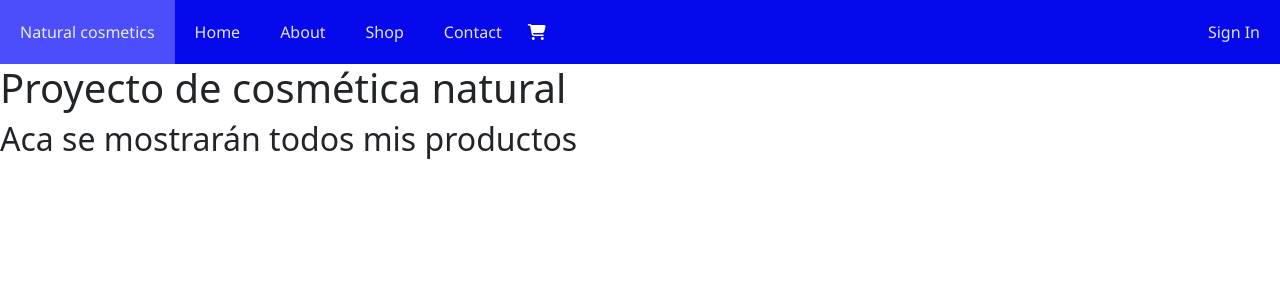
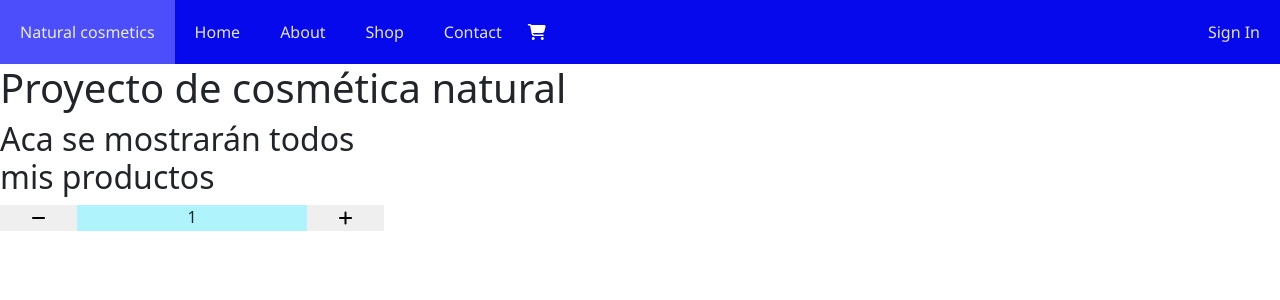
Before and after one commit to lucianop3196/natural-cosmetics, a React (Create React App) app: page / in a window 1280 px wide. Shown: the top 300 px of the page. Built offline with nearby package versions, Linux system fonts and the light colour scheme.

Commit message:
Se generó el componente ItemCount

```diff
--- /dev/null
+++ b/src/components/ItemCount.jsx
@@ -0,0 +1,14 @@
+import React from "react";
+import "../styles/ItemCount.css"
+
+function ItemCount({props}) {
+  return (
+    <div className="itemCount">
+      <button className="counter"><i className="fas fa-minus"></i></button>
+      <span className="counter">{props.initial}</span>
+      <button className="counter"><i className="fas fa-plus"></i></button>
+    </div>
+  );
+}
+
+export default ItemCount;
--- a/src/components/ItemListContainer.jsx
+++ b/src/components/ItemListContainer.jsx
@@ -1,7 +1,15 @@
 import React from "react";
+import ItemCount from "./ItemCount";
+import "../styles/ItemListContainer.css";
 
 function ItemListContainer({ greeting }) {
-  return <h2>{greeting}</h2>;
+  let propsItemCount= {initial: "1"}
+  return (
+    <div className="itemContainer">
+      <h2>{greeting}</h2>
+      <ItemCount props={propsItemCount}/>
+    </div>
+  );
 }
 
 export default ItemListContainer;
--- /dev/null
+++ b/src/styles/ItemCount.css
@@ -0,0 +1,21 @@
+.itemCount {
+  background-color: #aff4fd;
+  display: -webkit-box;
+  display: -ms-flexbox;
+  display: flex;
+  -ms-flex-wrap: nowrap;
+      flex-wrap: nowrap;
+  -webkit-box-pack: justify;
+      -ms-flex-pack: justify;
+          justify-content: space-between;
+}
+
+.itemCount .counter {
+  border: none;
+  width: 20%;
+}
+
+.itemCount span {
+  text-align: center;
+}
+/*# sourceMappingURL=ItemCount.css.map */
--- /dev/null
+++ b/src/styles/ItemCount.scss
@@ -0,0 +1,13 @@
+.itemCount {
+  background-color: rgb(175, 244, 253);
+  display: flex;
+  flex-wrap: nowrap;
+  justify-content: space-between;
+  .counter {
+    border: none;
+    width: 20%;
+  }
+  span {
+      text-align: center;
+  };
+}
--- /dev/null
+++ b/src/styles/ItemListContainer.css
@@ -0,0 +1,4 @@
+.itemContainer {
+  width: 30%;
+}
+/*# sourceMappingURL=ItemListContainer.css.map */
--- /dev/null
+++ b/src/styles/ItemListContainer.scss
@@ -0,0 +1,3 @@
+.itemContainer {
+    width: 30%;
+}
```
Also changed, not shown: Dudas.txt, 2 other files (tests, documents, lock files or other folders).
